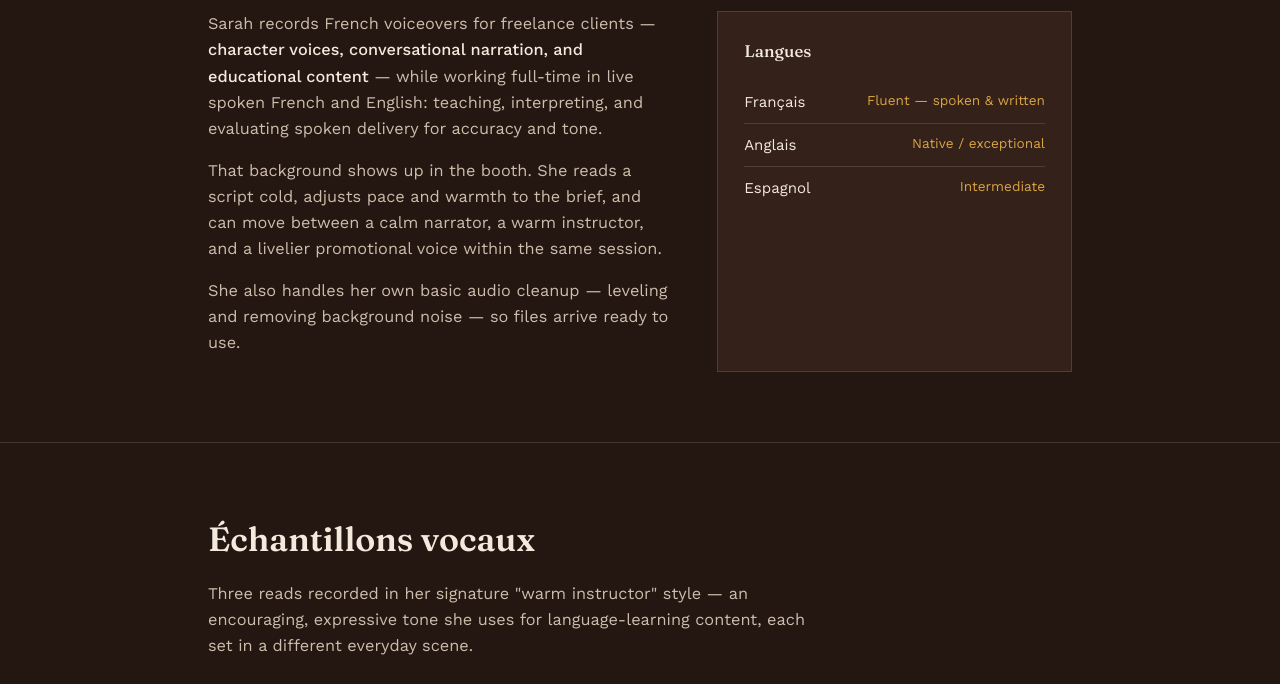
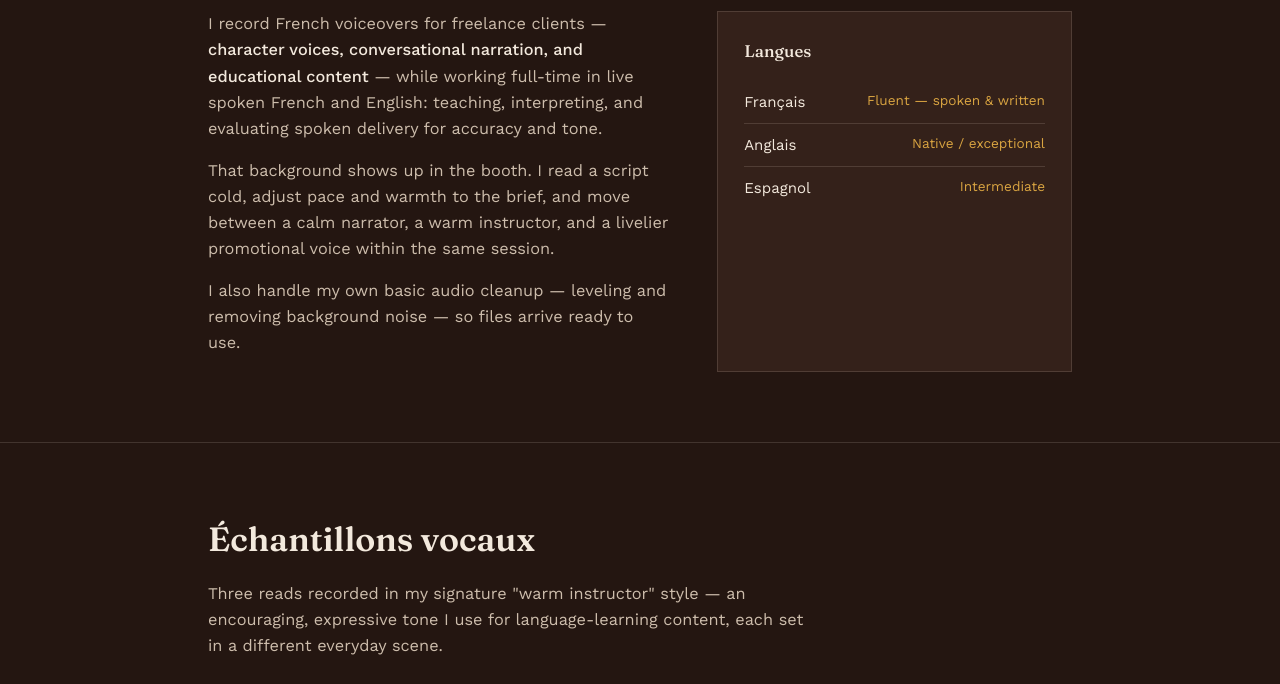
Before and after one commit to Sarahdoug/sarahdoug, a plain HTML site: page index.html in a window 1280 px wide. Shown: the part 796-1480 px from the top of the page. Drawn offline with nearby package versions, Linux system fonts and the light colour scheme.

Commit message:
Update index.html

```diff
--- a/index.html
+++ b/index.html
@@ -34,13 +34,11 @@
   .wrap{max-width:920px; margin:0 auto; padding:0 28px;}
   a{color:inherit;}
 
-  /* Waveform divider */
   .wave{
     width:100%; height:28px; margin:0 auto;
     display:block;
   }
 
-  /* Header / Hero */
   header.hero{
     padding:88px 0 64px;
     background:
@@ -80,7 +78,6 @@
   .btn-ghost{background:transparent; color:var(--cream); border-color:var(--line);}
   .btn-ghost:hover{border-color:var(--cream-dim);}
 
-  /* Section shell */
   section{padding:70px 0;}
   section + section{border-top:1px solid var(--line);}
   h2.section-title{
@@ -89,7 +86,6 @@
   }
   .section-lede{color:var(--cream-dim); max-width:60ch; font-size:1.02rem; margin-bottom:44px;}
 
-  /* About */
   .about-grid{display:grid; grid-template-columns: 1.3fr 1fr; gap:48px;}
   .about-grid p{margin-bottom:16px; color:var(--cream-dim); font-size:1.02rem;}
   .about-grid p strong{color:var(--cream); font-weight:500;}
@@ -101,7 +97,6 @@
   .lang-row:last-child{border-bottom:none;}
   .lang-level{color:var(--gold); font-size:0.85rem;}
 
-  /* Samples */
   .sample{
     background:var(--surface); border:1px solid var(--line);
     padding:32px 32px 28px; margin-bottom:22px;
@@ -132,7 +127,6 @@
     max-height:340px; overflow-y:auto; line-height:1.75;
   }
 
-  /* Experience */
   .exp-item{padding:26px 0; border-bottom:1px solid var(--line);}
   .exp-item:first-child{padding-top:0;}
   .exp-item:last-child{border-bottom:none; padding-bottom:0;}
@@ -143,21 +137,18 @@
   .exp-item ul{margin-top:10px; padding-left:20px; color:var(--cream-dim); font-size:0.95rem;}
   .exp-item li{margin-bottom:6px;}
 
-  /* Skills */
   .skills-grid{display:flex; flex-wrap:wrap; gap:10px;}
   .skill-pill{
     border:1px solid var(--line); padding:9px 16px; font-size:0.88rem;
     color:var(--cream-dim);
   }
 
-  /* Education */
   .edu-row{display:flex; justify-content:space-between; gap:16px; padding:16px 0; border-bottom:1px solid var(--line); flex-wrap:wrap;}
   .edu-row:last-child{border-bottom:none;}
   .edu-name{font-weight:500; color:var(--cream);}
   .edu-org{color:var(--cream-dim); font-size:0.92rem;}
   .edu-year{color:var(--cream-dim); font-size:0.88rem;}
 
-  /* Contact */
   footer{padding:70px 0 50px;}
   .contact-title{font-family:var(--serif); font-weight:600; font-size:clamp(1.8rem,4vw,2.4rem); max-width:14ch; margin-bottom:20px;}
   .contact-list{display:flex; flex-direction:column; gap:12px; margin-top:28px;}
@@ -203,13 +194,13 @@
     <h2 class="section-title">Une voix formée par l'oral, pas seulement par le micro</h2>
     <div class="about-grid">
       <div>
-        <p>Sarah records French voiceovers for freelance clients — <strong>character voices, conversational narration, and educational content</strong> — while working full-time in live spoken French and English: teaching, interpreting, and evaluating spoken delivery for accuracy and tone.</p>
-        <p>That background shows up in the booth. She reads a script cold, adjusts pace and warmth to the brief, and can move between a calm narrator, a warm instructor, and a livelier promotional voice within the same session.</p>
-        <p>She also handles her own basic audio cleanup — leveling and removing background noise — so files arrive ready to use.</p>
+        <p>I record French voiceovers for freelance clients — <strong>character voices, conversational narration, and educational content</strong> — while working full-time in live spoken French and English: teaching, interpreting, and evaluating spoken delivery for accuracy and tone.</p>
+        <p>That background shows up in the booth. I read a script cold, adjust pace and warmth to the brief, and move between a calm narrator, a warm instructor, and a livelier promotional voice within the same session.</p>
+        <p>I also handle my own basic audio cleanup — leveling and removing background noise — so files arrive ready to use.</p>
       </div>
       <div class="langs">
         <h3>Langues</h3>
-        <div class="lang-row"><span>Français</span><span class="lang-level">Fluent — spoken & written</span></div>
+        <div class="lang-row"><span>Français</span><span class="lang-level">Fluent — spoken &amp; written</span></div>
         <div class="lang-row"><span>Anglais</span><span class="lang-level">Native / exceptional</span></div>
         <div class="lang-row"><span>Espagnol</span><span class="lang-level">Intermediate</span></div>
       </div>
@@ -220,7 +211,7 @@
 <section id="samples">
   <div class="wrap">
     <h2 class="section-title">Échantillons vocaux</h2>
-    <p class="section-lede">Three reads recorded in her signature "warm instructor" style — an encouraging, expressive tone she uses for language-learning content, each set in a different everyday scene.</p>
+    <p class="section-lede">Three reads recorded in my signature "warm instructor" style — an encouraging, expressive tone I use for language-learning content, each set in a different everyday scene.</p>
 
     <div class="sample">
       <div class="sample-head">
```
